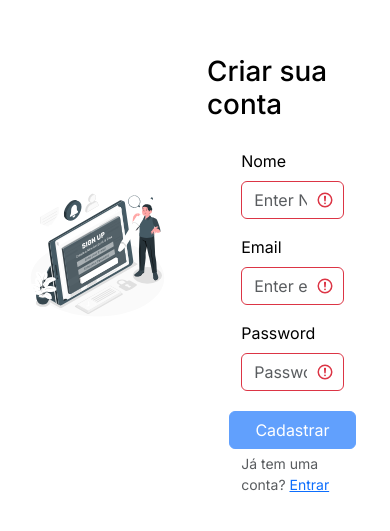
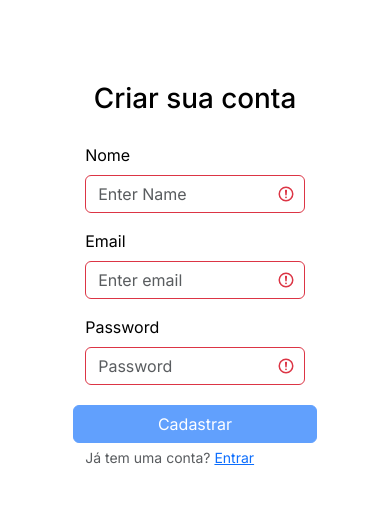
Before and after one commit to Ruan-Portella/MyJobs, a Next.js app in the folder client/: page /signUp in a window 390 px wide. Shown: the part 147-678 px from the top of the page. Built offline with nearby package versions, Linux system fonts and the light colour scheme; no server answers.

Commit message:
Feat: Cria css para signUp

```diff
--- a/client/src/styles/signUp.module.css
+++ b/client/src/styles/signUp.module.css
@@ -46,3 +46,13 @@
 .error {
     color: red;
 }
+
+@media only screen and (max-width: 768px) {
+    .signUpContent {
+        flex-direction: column;
+    }
+
+    .signUpBanner {
+       display: none;
+    }
+}
```
